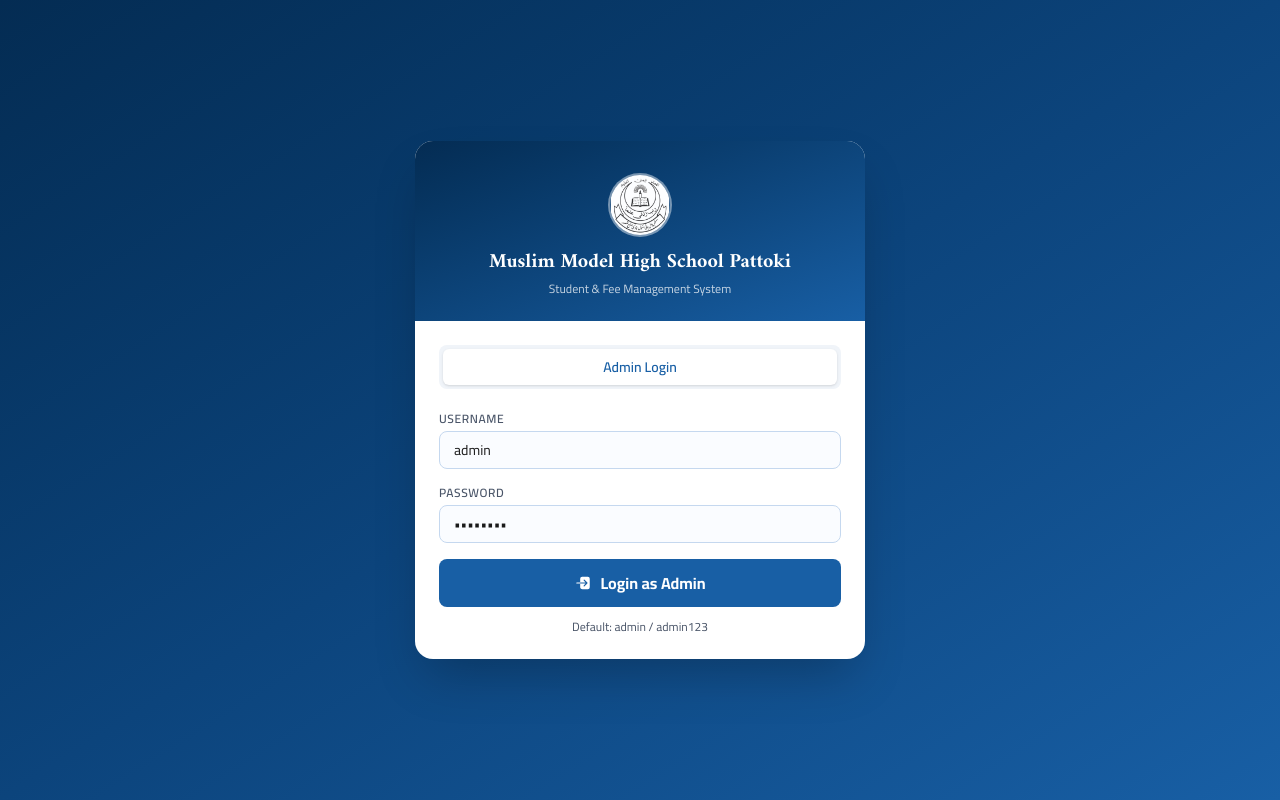
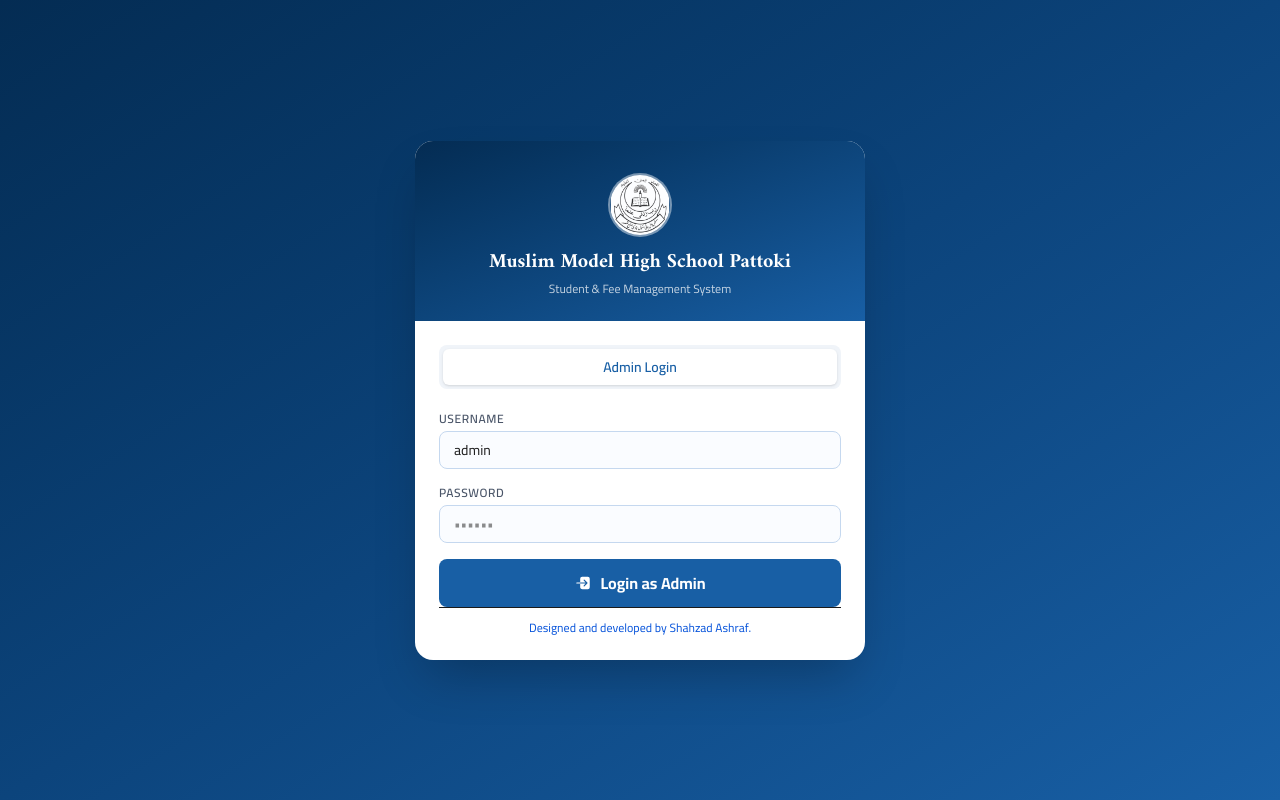
Before and after one commit to M-Shahzad-ashraf/student-portal-frontend, a React (Vite) app: page /login in a window 1280 px wide. Built offline with nearby package versions, Linux system fonts and the light colour scheme.

Commit message:
admin login

```diff
--- a/src/pages/Login.jsx
+++ b/src/pages/Login.jsx
@@ -119,7 +119,7 @@
                 </label>
                 <input
                   type="password"
-                  value={adminPass}
+                  // value={adminPass}
                   onChange={(e) => setAdminPass(e.target.value)}
                   className="w-full py-2 px-3.5 border border-[#c5d8ef] rounded-lg text-sm bg-[#fafcff] focus:border-[#185fa5] focus:bg-white outline-none transition-colors duration-200"
                   placeholder="••••••"
@@ -131,9 +131,14 @@
               >
                 <IoLogIn size={18} /> Login as Admin
               </button>
-              <p className="text-center text-xs text-[#4a5568] mt-3">
-                Default: admin / admin123
-              </p>
+              <hr />
+              <a href="https://wa.me/923434013800" >
+                <p className="text-center text-xs text-[#0653da] mt-3">
+                  Designed and developed by Shahzad Ashraf.
+
+
+                </p>
+              </a>
             </div>
           )}
 
```
